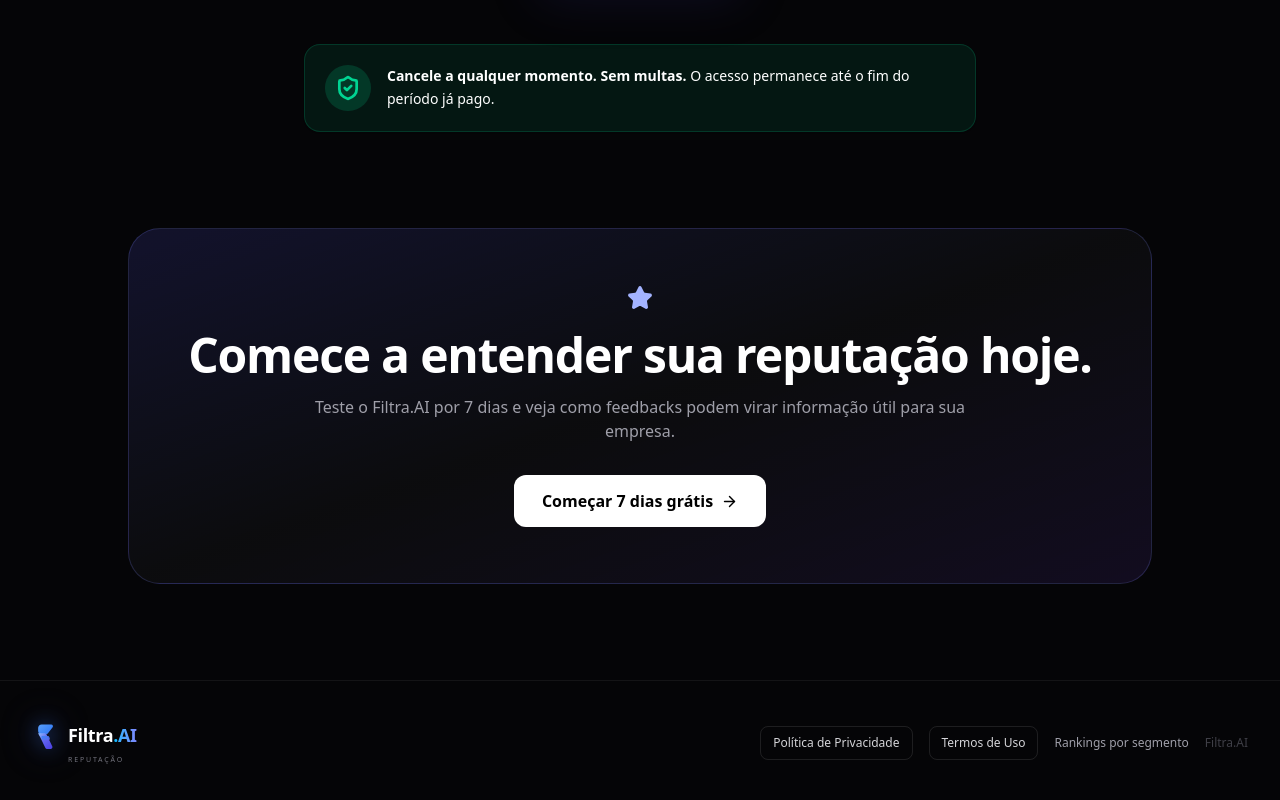
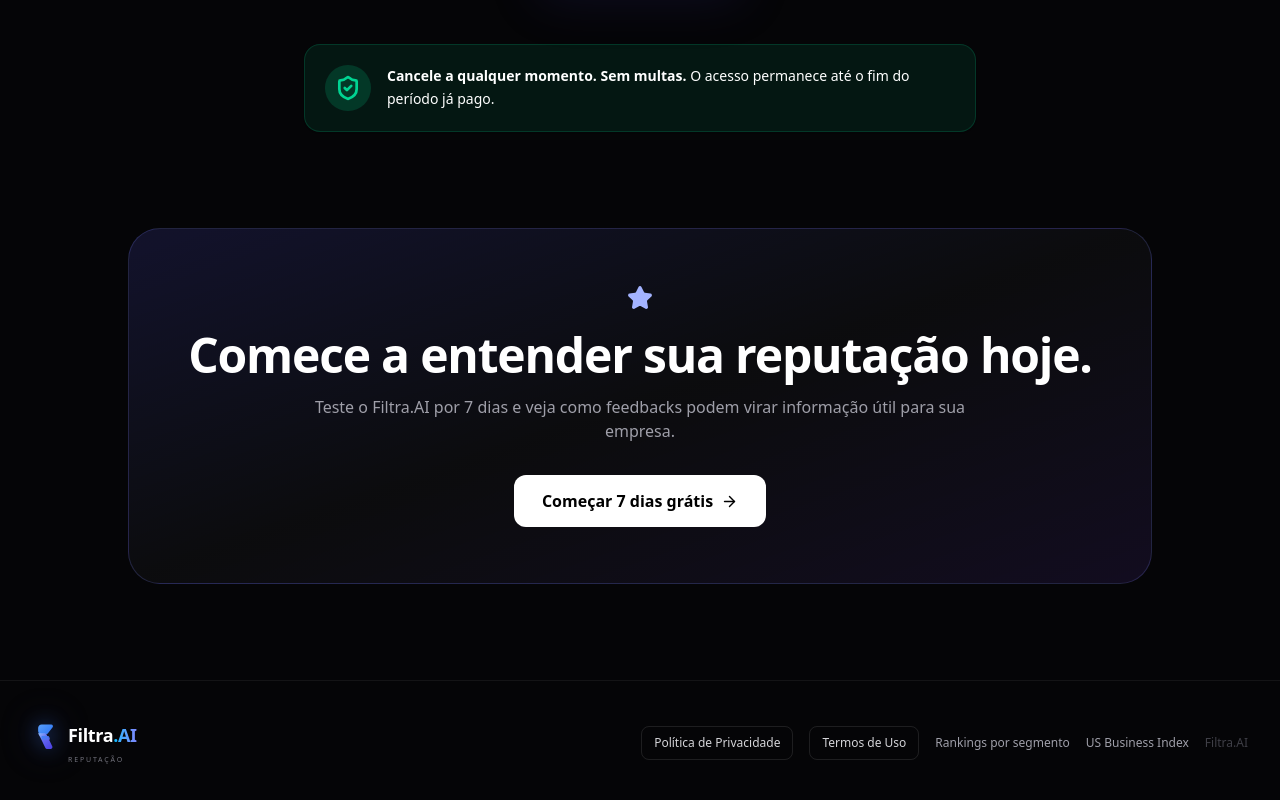
Before and after one commit to LU9DI/saas-reputacao-ia, a Next.js app in the folder frontend/: page /preview in a window 1280 px wide. Shown: the part 7049-7849 px from the top of the page. Built offline with nearby package versions, Linux system fonts and the light colour scheme.

Commit message:
seo: add direct US Index link to shared footer

```diff
--- a/frontend/src/app/components/IndiceLinks.tsx
+++ b/frontend/src/app/components/IndiceLinks.tsx
@@ -2,7 +2,7 @@ import Link from 'next/link';
 
 /**
  * Porta de entrada para o Índice Filtra.AI (publicado em /indice, outro serviço).
- * Dois links bastam: o resto do Índice é descoberto pelos links internos dele.
+ * Links para as edições brasileira e americana; cada hub conduz à sua própria árvore interna.
  * prefetch desligado: /indice não é renderizado por este app.
  */
 export default function IndiceLinks({ className = '' }: { className?: string }) {
@@ -10,6 +10,7 @@ export default function IndiceLinks({ className = '' }: { className?: string })
     <span className={className}>
       <Link href="/indice" prefetch={false} className="hover:text-zinc-300">Índice de estabelecimentos por município</Link>
       <Link href="/indice/rankings/ativos" prefetch={false} className="hover:text-zinc-300">Rankings por segmento</Link>
+      <Link href="/indice/us" prefetch={false} hrefLang="en" lang="en" className="hover:text-zinc-300">US Business Index</Link>
     </span>
   );
 }
```
